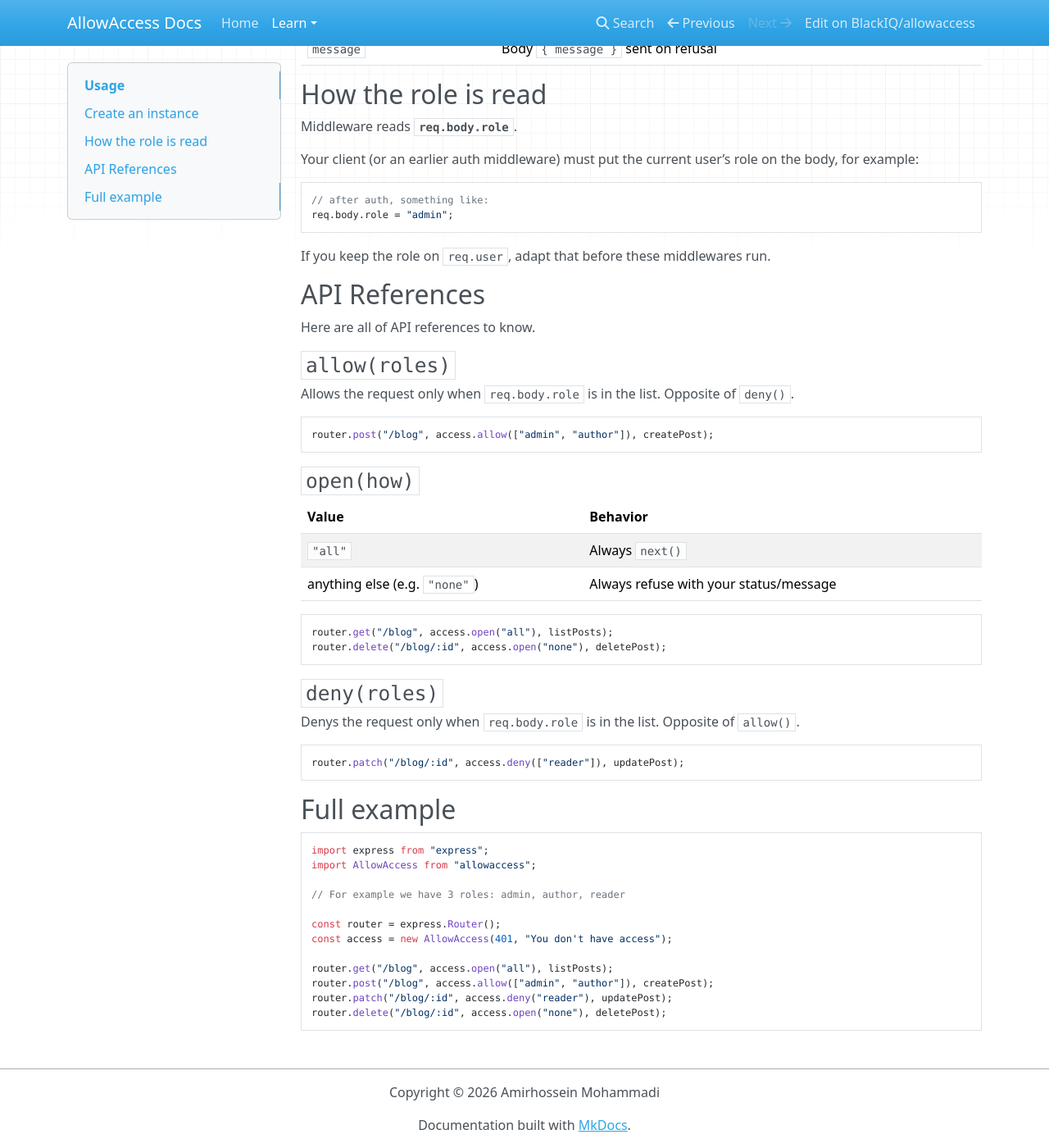
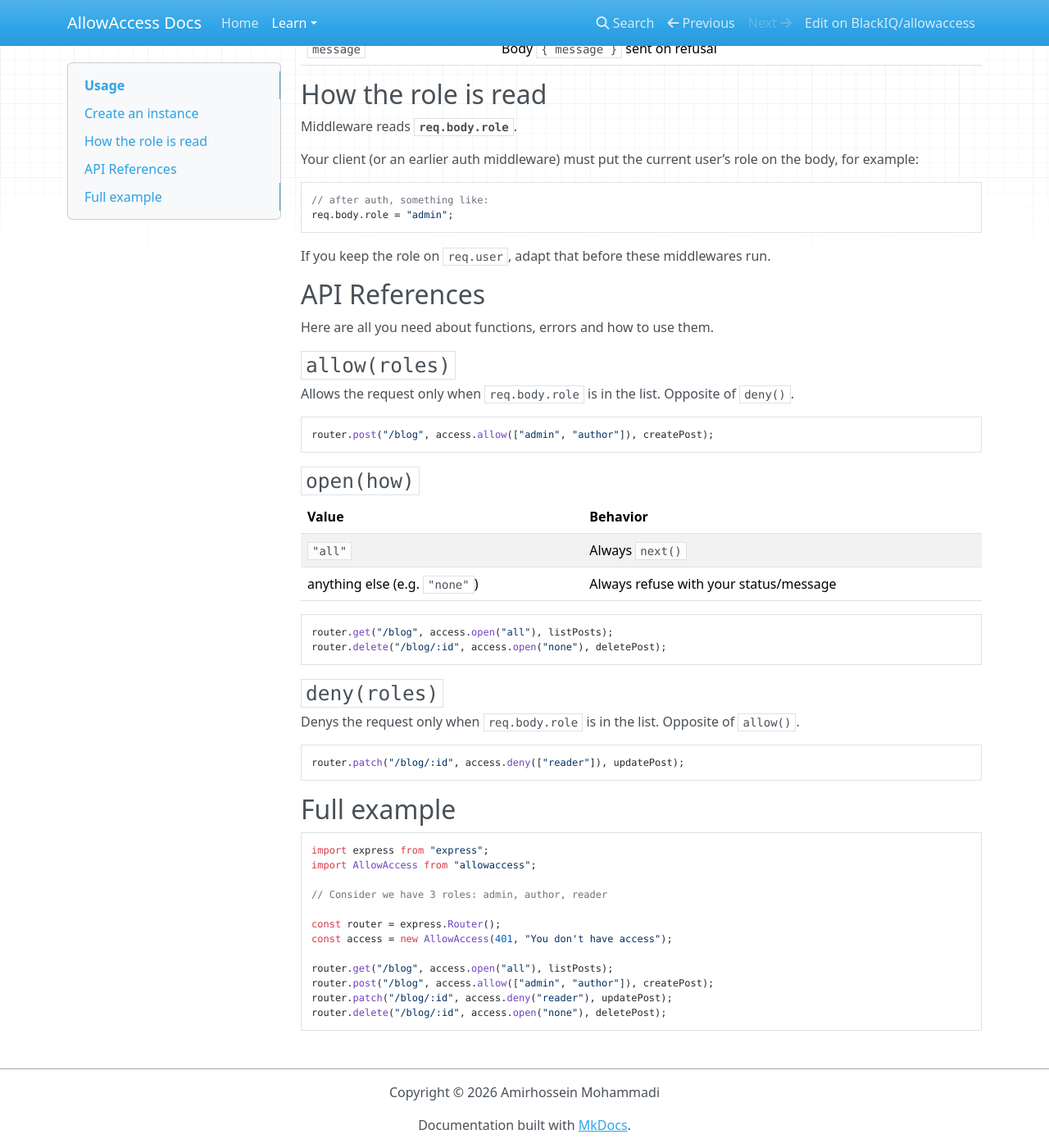
Before and after one commit to BlackIQ/allowaccess, an MkDocs documentation site: the page built from docs/learn/usage.md, in a window 1280 px wide and 1400 px high, scrolled down 320 px. Shown: the whole window at 82% size. Built offline with MkDocs 1.6.1, drawn with Linux system fonts in a browser that asks for light colours; nearby versions of some CDN libraries.

Commit message:
My issues

```diff
--- a/docs/learn/usage.md
+++ b/docs/learn/usage.md
@@ -28,7 +28,7 @@ If you keep the role on `req.user`, adapt that before these middlewares run.
 
 ## API References
 
-Here are all of API references to know.
+Here are all you need about functions, errors and how to use them.
 
 ### `allow(roles)`
 
@@ -64,7 +64,7 @@ router.patch("/blog/:id", access.deny(["reader"]), updatePost);
 import express from "express";
 import AllowAccess from "allowaccess";
 
-// For example we have 3 roles: admin, author, reader
+// Consider we have 3 roles: admin, author, reader
 
 const router = express.Router();
 const access = new AllowAccess(401, "You don't have access");
```
